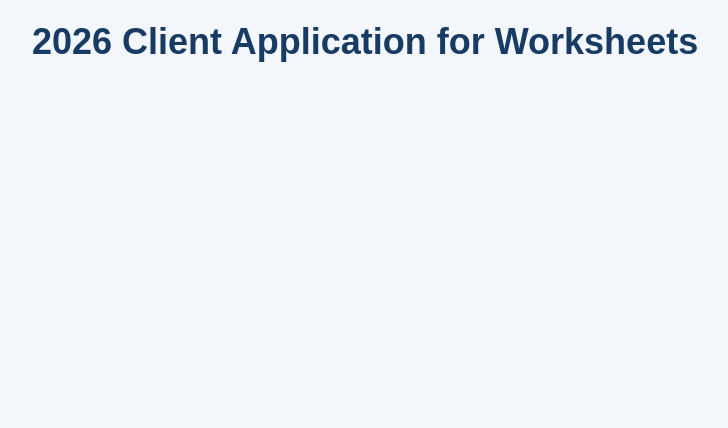
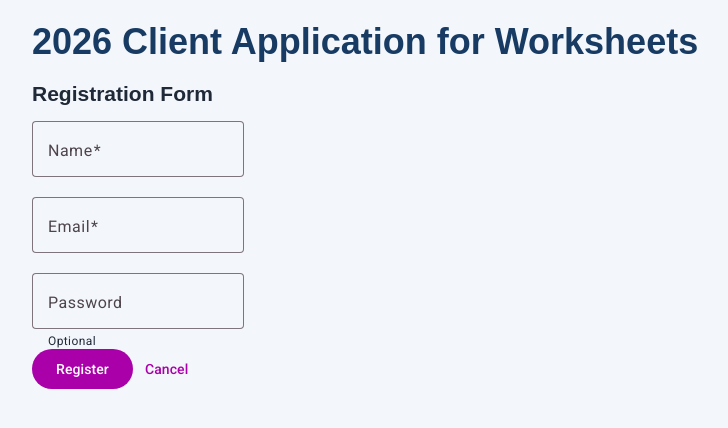
Before and after one commit to S00272657/WP2-AngularWorksheets, an Angular app: page /register in a window 1280 px wide. Before the commit this address led to /. Shown: the top 428 px of the page, without its empty margins (58-786 px from the left). Built offline with nearby package versions, Linux system fonts and the light colour scheme.

Commit message:
Task1- added registration route, and component and user models

```diff
--- a/src/app/app.routes.ts
+++ b/src/app/app.routes.ts
@@ -2,6 +2,7 @@ import { Routes } from '@angular/router';
 import { CarList } from './features/cars/pages/car-list/car-list';
 import { CarDetails } from './features/cars/car-details/car-details';
 import { CarForm } from './features/cars/car-form/car-form';
+import { Register } from './features/auth/pages/register/register';
 
 export const routes: Routes = [
 
@@ -10,5 +11,6 @@ export const routes: Routes = [
   { path: 'cars/new', component: CarForm},
   { path: 'cars/:id', component: CarDetails},
   { path: 'cars/:id/edit', component: CarForm},
+  { path: 'register', component: Register},
 
 ];
--- /dev/null
+++ b/src/app/core/models/user.ts
@@ -0,0 +1,16 @@
+export interface User {
+  _id?: string;
+  name: string;
+  email: string;
+}
+
+export interface RegisterUserDto {
+  name: string;
+  email: string;
+  password: string;
+}
+
+export interface LoginUserDto {
+  email: string;
+  password: string;
+}
--- /dev/null
+++ b/src/app/features/auth/pages/register/register.html
@@ -0,0 +1,60 @@
+<form [formGroup]="registerForm" (ngSubmit)="onSubmit()" class="register-form">
+  <h2>Registration Form</h2>
+
+  @if (saving()) {
+  <mat-progress-bar mode="buffer" />
+  }
+
+  <!-- Name Field -->
+  <div class="form-group">
+    <mat-form-field appearance="outline">
+      <mat-label>Name</mat-label>
+      <input matInput formControlName="name" placeholder="e.g. David" />
+
+      @if (registerForm.controls.name.hasError('required')) {
+        <mat-error>Name is required</mat-error>
+      }
+
+    </mat-form-field>
+  </div>
+
+
+  <!-- Email Field -->
+  <div class="form-group">
+    <mat-form-field appearance="outline">
+      <mat-label>Email</mat-label>
+      <input matInput type="email" formControlName="email" placeholder="e.g. david@example.com" />
+
+      @if (registerForm.controls.email.hasError('required')) {
+      <mat-error>Email is required</mat-error>
+      }
+
+    </mat-form-field>
+  </div>
+
+
+  <!-- Password Field -->
+  <div class="form-group">
+    <mat-form-field appearance="outline">
+      <mat-label>Password</mat-label>
+      <input matInput type="password" formControlName="password"/>
+      <mat-hint>Optional</mat-hint>
+
+        @if (registerForm.controls.password.hasError('required')) {
+            <mat-error>Password is required</mat-error>
+        }
+
+    </mat-form-field>
+  </div>
+
+  <!-- Action Buttons -->
+  @if (saveError(); as message) { <p role="alert">{{ message }}</p> }
+  <div class="button-group">
+    <button matButton="filled" type="submit" [disabled]="saving()">
+      {{ saving() ? 'Saving...' : 'Register' }}
+    </button>
+    <a matButton routerLink="/cars">Cancel</a>
+
+  </div>
+
+  </form>
--- /dev/null
+++ b/src/app/features/auth/pages/register/register.ts
@@ -0,0 +1,60 @@
+import { ChangeDetectionStrategy, Component, inject, OnInit } from '@angular/core';
+import { FormBuilder, FormControl, ReactiveFormsModule, Validators } from '@angular/forms';
+import { Router } from '@angular/router';
+import { signal } from '@angular/core';
+import { RouterLink } from '@angular/router';
+import { MatButtonModule } from '@angular/material/button';
+import { MatFormFieldModule } from '@angular/material/form-field';
+import { MatInputModule } from '@angular/material/input';
+import { MatCardModule } from '@angular/material/card';
+import { MatProgressBarModule } from '@angular/material/progress-bar';
+import { MatSnackBar } from '@angular/material/snack-bar';
+import { input } from '@angular/core';
+import { notBlank } from '../../../../shared/validators/not-blank.validator';
+import { RegisterUserDto } from '../../../../core/models/user';
+
+@Component({
+  selector: 'app-register',
+  imports: [
+    ReactiveFormsModule,
+    RouterLink,
+    MatButtonModule,
+    MatFormFieldModule,
+    MatInputModule,
+    MatCardModule,
+    MatProgressBarModule
+  ],
+  templateUrl: './register.html',
+  styleUrl: './register.scss',
+})
+export class Register {
+
+  private readonly formBuilder = inject(FormBuilder);
+  //private readonly carService = inject(CarService);
+  private readonly router = inject(Router)
+  private snackBar = inject(MatSnackBar);
+
+  readonly currentYear = new Date().getFullYear();
+  readonly id = input<string>();  // note this is optional by default
+
+  registerForm = this.formBuilder.nonNullable.group({
+    name: ['', [Validators.required, Validators.minLength(1), notBlank]],
+    email: ['', [Validators.required, Validators.email, notBlank]],
+    password: ['', [Validators.min(6), Validators.max(64),  ]],
+  });
+
+  saving = signal(false);
+  saveError = signal<string | null>(null);
+
+  onSubmit(): void {
+    this.registerForm.disable()
+
+    const { name, email, password } = this.registerForm.getRawValue();
+    const newUser: RegisterUserDto = { name, email, password };
+
+    this.saving.set(true);
+    this.saveError.set(null);
+  }
+
+
+}
```
Also changed, not shown: src/app/core/auth/auth-custom.service.ts (added, +22 -0 lines), src/app/features/auth/pages/register/register.scss (added), 2 other files (tests, documents, lock files or other folders).
